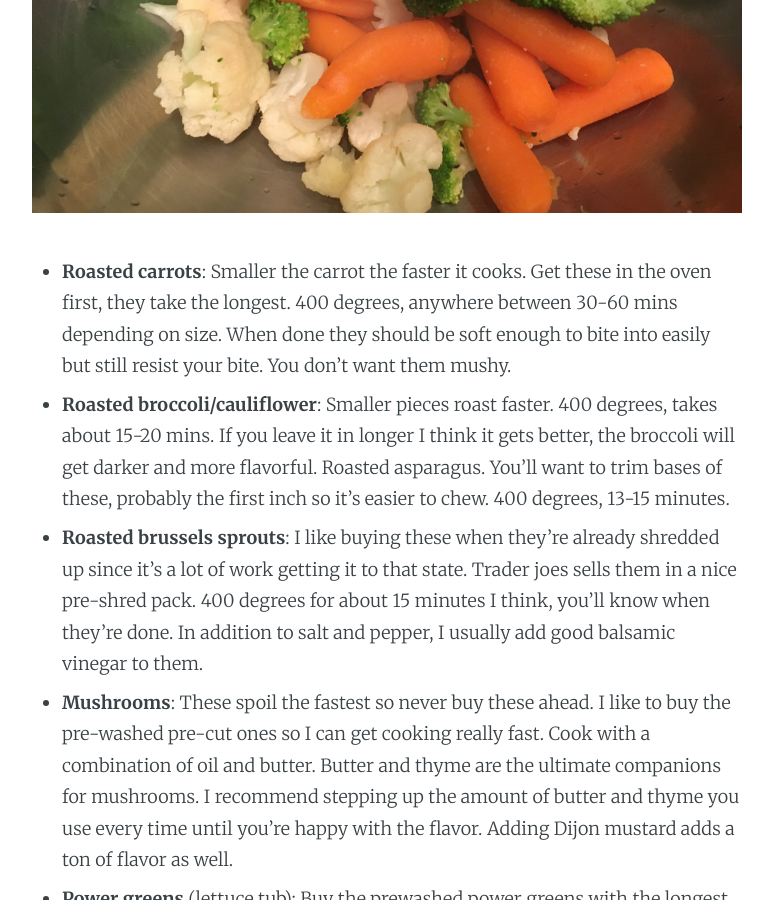
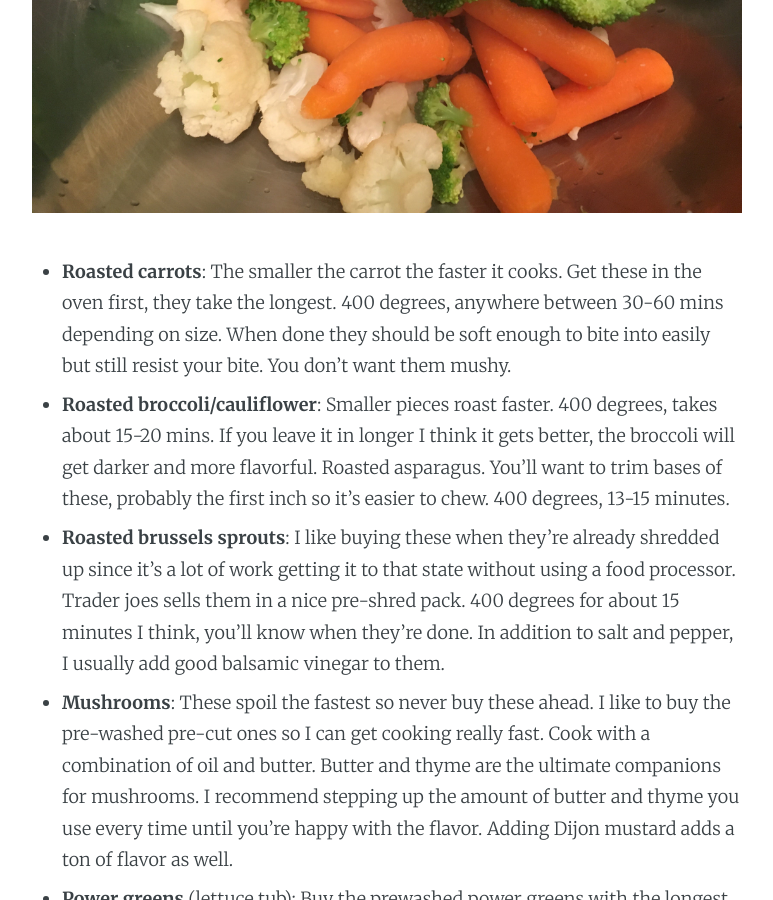
Before and after one commit to a17levine/a17levine.github.io, a Jekyll site: the page built from _posts/2017-10-15-batch-cooking.markdown, in a window 1280 px wide and 900 px high, scrolled down 2774 px. Shown: the whole window, without its empty margins (253-1026 px from the left). Built offline with Jekyll 4.4.1, drawn with Linux system fonts in a browser that asks for light colours; nearby versions of some CDN libraries; Markdown is read by kramdown in place of the engine named in the settings.

Commit message:
verbiage

```diff
--- a/_posts/2017-10-15-batch-cooking.markdown
+++ b/_posts/2017-10-15-batch-cooking.markdown
@@ -41,10 +41,10 @@ You can combine different veg on the same sheet tray but you’ll have to remove
 
 ![Steamed veg](/assets/images/batch-cooking/steamed-veg.jpg "Steamed veg")
 
-- **Roasted carrots**: Smaller the carrot the faster it cooks. Get these in the oven first, they take the longest. 400 degrees, anywhere between 30-60 mins depending on size. When done they should be soft enough to bite into easily but still resist your bite. You don't want them mushy.
+- **Roasted carrots**: The smaller the carrot the faster it cooks. Get these in the oven first, they take the longest. 400 degrees, anywhere between 30-60 mins depending on size. When done they should be soft enough to bite into easily but still resist your bite. You don't want them mushy.
 - **Roasted broccoli/cauliflower**: Smaller pieces roast faster. 400 degrees, takes about 15-20 mins. If you leave it in longer I think it gets better, the broccoli will get darker and more flavorful.
 Roasted asparagus. You’ll want to trim bases of these, probably the first inch so it’s easier to chew. 400 degrees, 13-15 minutes.
-- **Roasted brussels sprouts**: I like buying these when they’re already shredded up since it’s a lot of work getting it to that state. Trader joes sells them in a nice pre-shred pack. 400 degrees for about 15 minutes I think, you’ll know when they’re done. In addition to salt and pepper, I usually add good balsamic vinegar to them.
+- **Roasted brussels sprouts**: I like buying these when they’re already shredded up since it’s a lot of work getting it to that state without using a food processor. Trader joes sells them in a nice pre-shred pack. 400 degrees for about 15 minutes I think, you’ll know when they’re done. In addition to salt and pepper, I usually add good balsamic vinegar to them.
 - **Mushrooms**: These spoil the fastest so never buy these ahead. I like to buy the pre-washed pre-cut ones so I can get cooking really fast. Cook with a combination of oil and butter. Butter and thyme are the ultimate companions for mushrooms. I recommend stepping up the amount of butter and thyme you use every time until you’re happy with the flavor. Adding Dijon mustard adds a ton of flavor as well.
 - **Power greens** (lettuce tub): Buy the prewashed power greens with the longest sell by date you can find. I’m lazy and end up microwaving these with the rest of my lunch. If you’re not lazy you can separate them out to either have as a salad in a separate tupperware or pull out the greens, microwave your lunch and add them back after.
 - **Sauerkraut / Kimchi**: These require no prep and add a ton of flavor.
```
